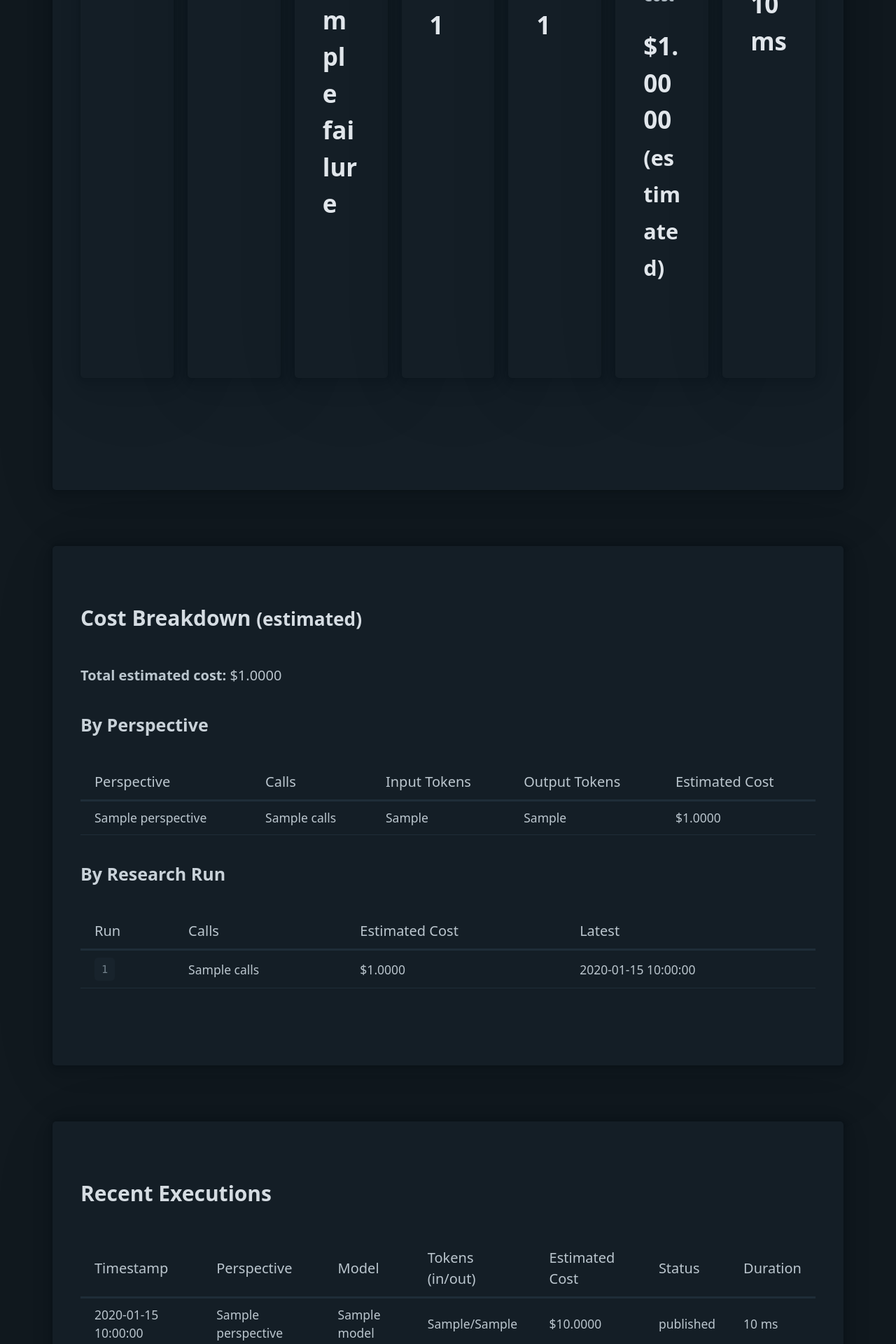
After one commit to Lolitadelgadosharona/CompoundOS, a Python web app: template apps/api/templates/observability.html in a window 1280 px wide. The commit adds this page. Shown: the part 800-2720 px from the top of the page at 70% size. Run offline with Jinja, Linux system fonts and the light colour scheme; the template is opened without the code that fills it: most values are stand-ins (such as "Sample title", 1, 10 or a date in 2020); some libraries are stand-ins or nearby versions.

Commit message:
feat: add production observability dashboard
Co-authored-by: Richard Wang <richardwang@MacBook-Air.local>

```diff
--- a/apps/api/templates/base.html
+++ b/apps/api/templates/base.html
@@ -30,6 +30,7 @@
         <li><a href="/research">Research</a></li>
         <li><a href="/decisions">Decisions</a></li>
         <li><a href="/learning">Learning</a></li>
+        <li><a href="/observability">Observability</a></li>
     </ul>
 </nav>
 
--- /dev/null
+++ b/apps/api/templates/observability.html
@@ -0,0 +1,141 @@
+{% extends "base.html" %}
+{% block content %}
+<h1>Observability</h1>
+
+<article>
+    <h3>AI Execution Summary</h3>
+    <div class="grid">
+        <article>
+            <h6>Total Calls</h6>
+            <h2>{{ summary.total_calls }}</h2>
+        </article>
+        <article>
+            <h6>Successful</h6>
+            <h2>{{ summary.success }}</h2>
+        </article>
+        <article>
+            <h6>Failed</h6>
+            <h2>{{ summary.failure }}</h2>
+        </article>
+        <article>
+            <h6>Input Tokens</h6>
+            <h2>{{ summary.total_input_tokens }}</h2>
+        </article>
+        <article>
+            <h6>Output Tokens</h6>
+            <h2>{{ summary.total_output_tokens }}</h2>
+        </article>
+        <article>
+            <h6>Estimated Total Cost</h6>
+            <h2>${{ "%.4f"|format(summary.total_cost) }} <small>(estimated)</small></h2>
+        </article>
+        <article>
+            <h6>Avg Duration</h6>
+            <h2>{{ summary.avg_duration_ms }} ms</h2>
+        </article>
+    </div>
+</article>
+
+<article>
+    <h3>Cost Breakdown <small>(estimated)</small></h3>
+    <p><strong>Total estimated cost:</strong> ${{ "%.4f"|format(cost.total_cost) }}</p>
+
+    <h4>By Perspective</h4>
+    {% if cost.by_perspective %}
+    <table>
+        <thead>
+            <tr><th>Perspective</th><th>Calls</th><th>Input Tokens</th>
+                <th>Output Tokens</th><th>Estimated Cost</th></tr>
+        </thead>
+        <tbody>
+        {% for p in cost.by_perspective %}
+            <tr>
+                <td>{{ p.perspective }}</td>
+                <td>{{ p.calls }}</td>
+                <td>{{ p.input_tokens }}</td>
+                <td>{{ p.output_tokens }}</td>
+                <td>${{ "%.4f"|format(p.total_cost) }}</td>
+            </tr>
+        {% endfor %}
+        </tbody>
+    </table>
+    {% else %}
+    <p>No executions recorded.</p>
+    {% endif %}
+
+    <h4>By Research Run</h4>
+    {% if cost.by_run %}
+    <table>
+        <thead>
+            <tr><th>Run</th><th>Calls</th><th>Estimated Cost</th><th>Latest</th></tr>
+        </thead>
+        <tbody>
+        {% for r in cost.by_run %}
+            <tr>
+                <td><code>{{ r.run_id[:8] }}</code></td>
+                <td>{{ r.calls }}</td>
+                <td>${{ "%.4f"|format(r.total_cost) }}</td>
+                <td>{{ r.latest_at }}</td>
+            </tr>
+        {% endfor %}
+        </tbody>
+    </table>
+    {% else %}
+    <p>No runs recorded.</p>
+    {% endif %}
+</article>
+
+<article>
+    <h3>Recent Executions</h3>
+    {% if executions %}
+    <table>
+        <thead>
+            <tr><th>Timestamp</th><th>Perspective</th><th>Model</th>
+                <th>Tokens (in/out)</th><th>Estimated Cost</th>
+                <th>Status</th><th>Duration</th></tr>
+        </thead>
+        <tbody>
+        {% for e in executions %}
+            <tr>
+                <td>{{ e.created_at }}</td>
+                <td>{{ e.perspective }}</td>
+                <td>{{ e.model }}</td>
+                <td>{{ e.input_tokens }}/{{ e.output_tokens }}</td>
+                <td>${{ "%.4f"|format(e.cost_estimate) }}</td>
+                <td class="status-{{ e.status }}">{{ e.status }}</td>
+                <td>{{ e.duration_ms }} ms</td>
+            </tr>
+        {% endfor %}
+        </tbody>
+    </table>
+    {% else %}
+    <p>No executions recorded.</p>
+    {% endif %}
+</article>
+
+<article>
+    <h3>Provider Status</h3>
+    <table>
+        <thead><tr><th>Provider</th><th>Status</th></tr></thead>
+        <tbody>
+            <tr><td>Anthropic</td>
+                <td class="status-{{ 'complete' if providers.details.anthropic == 'configured' else 'failed' }}">
+                    {{ providers.details.anthropic }}</td></tr>
+            <tr><td>OpenAI</td>
+                <td class="status-{{ 'complete' if providers.details.openai == 'configured' else 'failed' }}">
+                    {{ providers.details.openai }}</td></tr>
+            <tr><td>AlphaVantage</td>
+                <td class="status-{{ 'complete' if providers.details.alpha_vantage == 'configured' else 'failed' }}">
+                    {{ providers.details.alpha_vantage }}</td></tr>
+        </tbody>
+    </table>
+</article>
+
+<article>
+    <h3>AI Execution Health</h3>
+    <p><strong>Status:</strong> {{ ai_health.status }}</p>
+    <p><strong>Calls (24h):</strong> {{ ai_health.details.calls_24h }}</p>
+    <p><strong>Failures (24h):</strong> {{ ai_health.details.failures_24h }}</p>
+    <p><small>{{ ai_health.reason }}</small></p>
+</article>
+{% endblock %}
```
Also changed, not shown: apps/api/routers/dashboard.py (+35 -0 lines), apps/api/templates/dashboard.html (+11 -0 lines), tests/test_observability_dashboard.py (added, +95 -0 lines).
